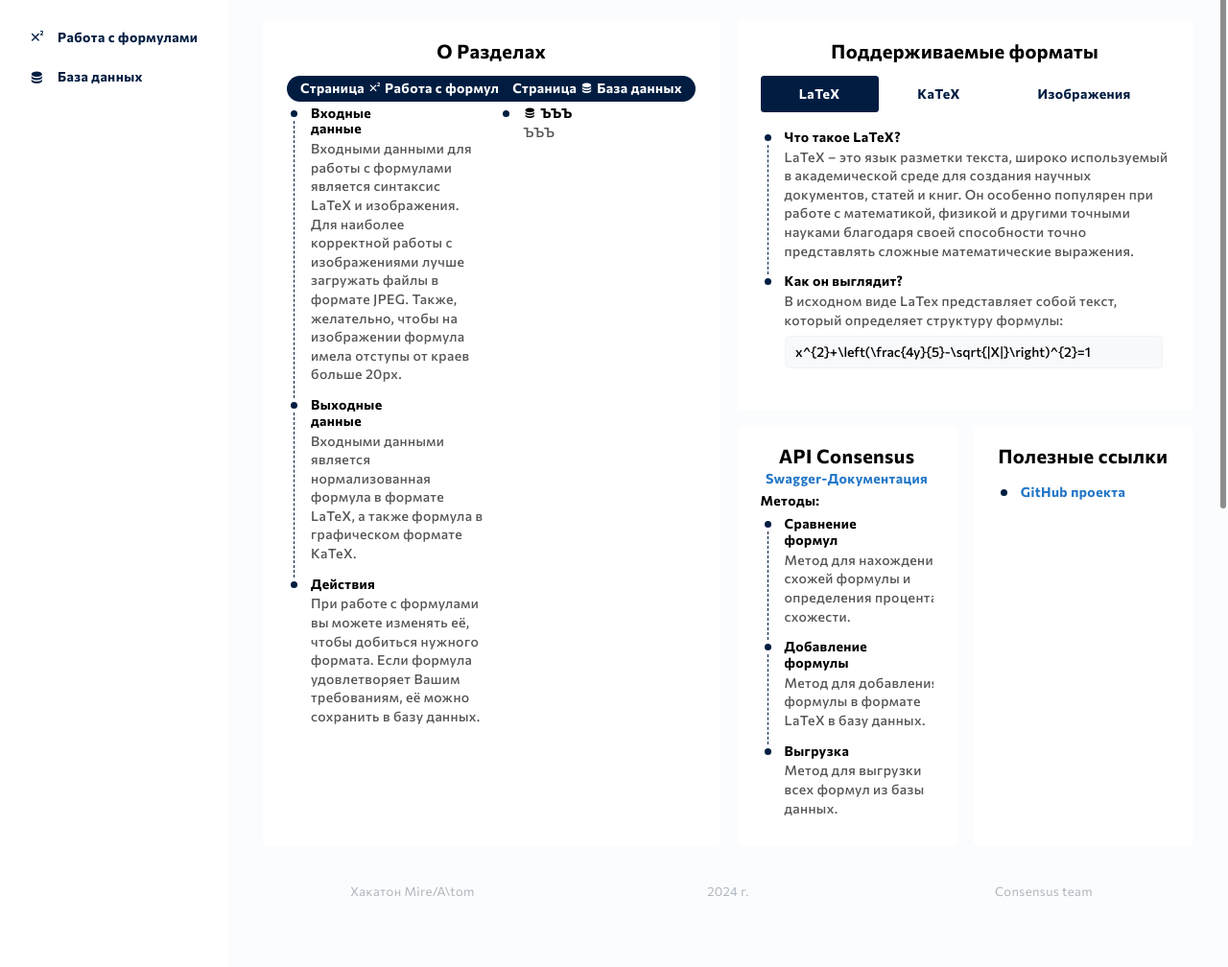
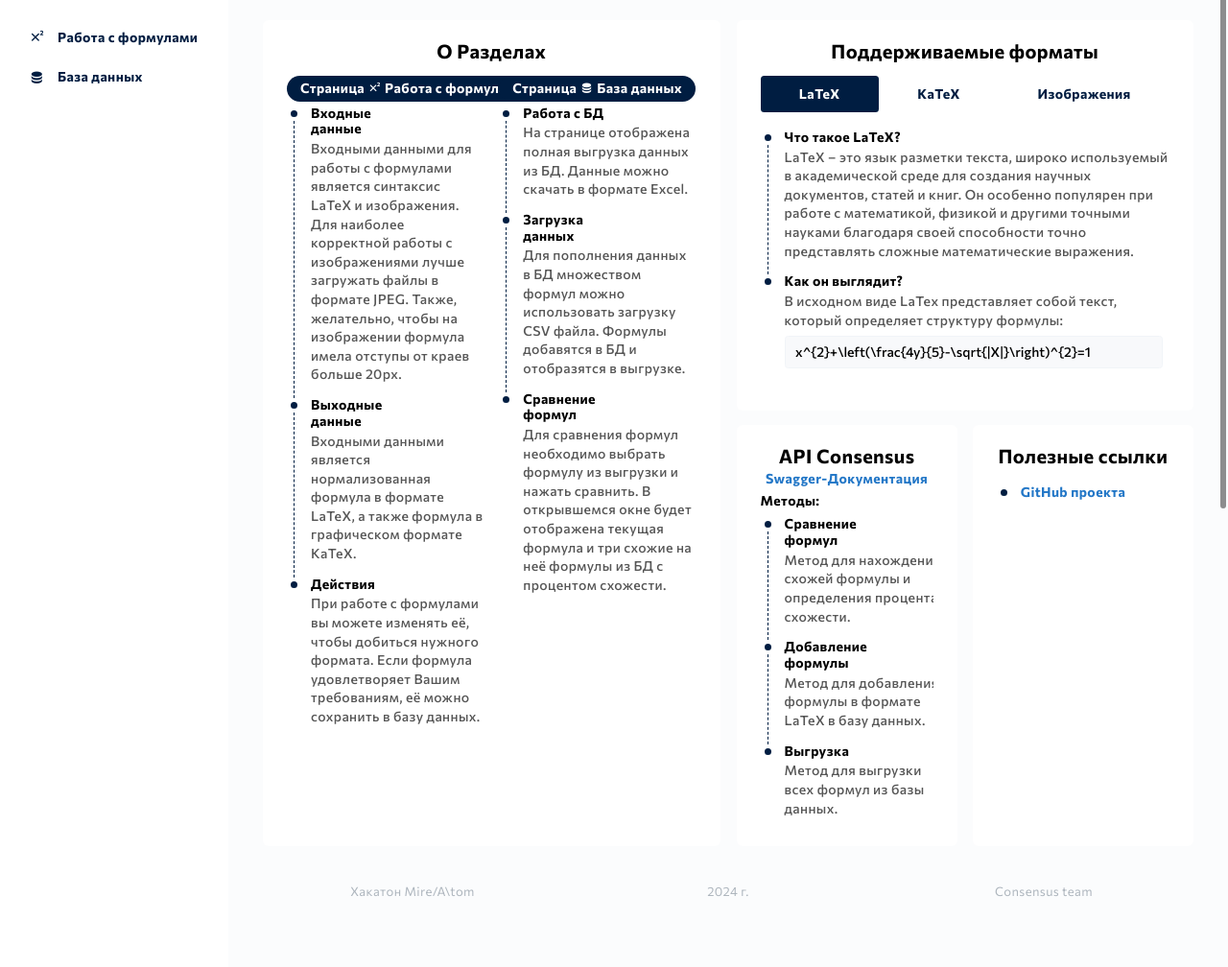
Before and after one commit to DoobleFreeze/Consensus-MireAtom, a Flask app: page /static/ in a window 1280 px wide. Shown: the part 65-1073 px from the top of the page at 96% size. Run offline with Flask 2, Linux system fonts and the light colour scheme; parts of the project's set-up code (start-up, migrations or seed data) failed here and were passed over; some libraries are stand-ins or nearby versions.

Commit message:
Дополнение главной страницы

```diff
--- a/app_web/web/templates/main.html
+++ b/app_web/web/templates/main.html
@@ -47,9 +47,24 @@
                         <div class="vertical-timeline-wrapper">
                             <div class="timeline-vertical">
                                 <div class="activity-log">
-                                    <p class="log-name"><i class="mdi mdi-database mr-1"></i><b>ЪЪЪ</b></p>
+                                    <p class="log-name"><b>Работа с БД</b></p>
                                     <div class="log-details">
-                                        ЪЪЪ
+                                        На странице отображена полная выгрузка данных из БД. Данные можно скачать в формате Excel.
+                                    </div>
+                                </div>
+                                <div class="activity-log">
+                                    <p class="log-name"><b>Загрузка данных</b></p>
+                                    <div class="log-details">
+                                        Для пополнения данных в БД множеством формул можно использовать загрузку CSV файла.
+                                        Формулы добавятся в БД и отобразятся в выгрузке.
+                                    </div>
+                                </div>
+                                <div class="activity-log">
+                                    <p class="log-name"><b>Сравнение формул</b></p>
+                                    <div class="log-details">
+                                        Для сравнения формул необходимо выбрать формулу из выгрузки и нажать сравнить. В открывшемся
+                                        окне будет отображена текущая формула и три схожие на неё формулы из БД с процентом
+                                        схожести.
                                     </div>
                                 </div>
                             </div>
```
